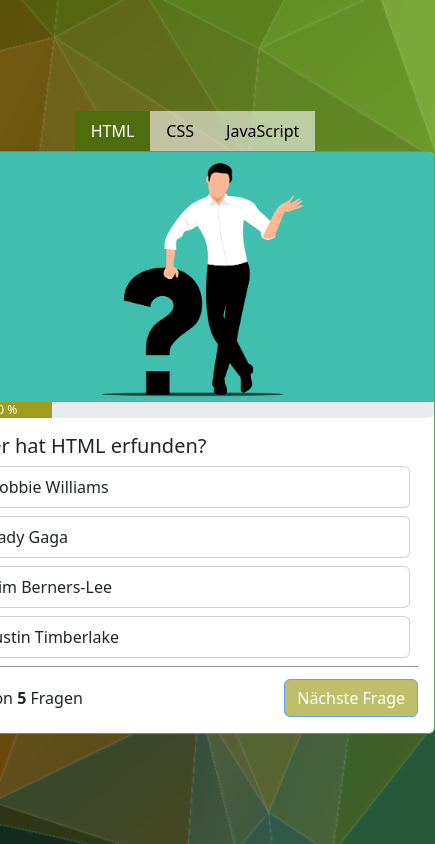
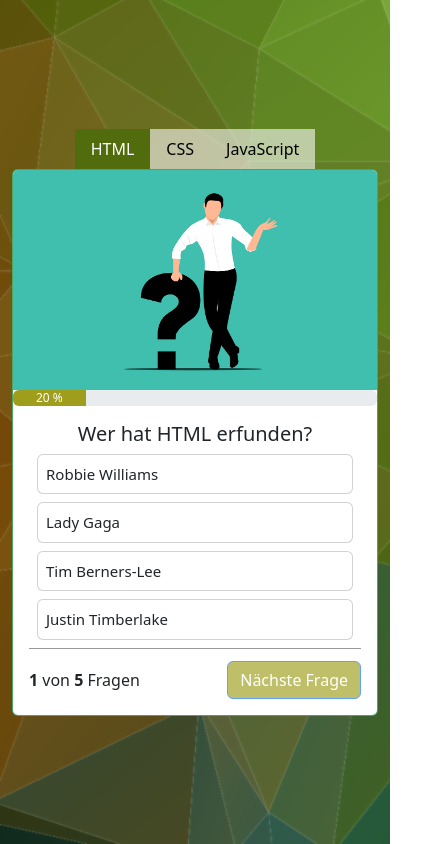
Before and after one commit to JulianMessner/QuizApp, a plain HTML site: page index.html in a window 390 px wide. Shown: the whole page, 435 px wide, since content can reach past the window. Drawn offline with nearby package versions, Linux system fonts and the light colour scheme.

Commit message:
updated design and function to show css and javascript questions

```diff
--- a/index.html
+++ b/index.html
@@ -6,6 +6,7 @@
     <meta name="viewport" content="width=device-width, initial-scale=1.0">
     <title>Quiz App</title>
     <link rel="stylesheet" href="style.css">
+    <link rel="stylesheet" href="media-style.css">
     <script src="script.js"></script>
 
     <!-- Bootstrap Files -->
@@ -20,14 +21,11 @@
     <div class="container">
         <ul class="nav nav-pills" id="pills-tab" role="tablist">
             <li class="nav-item">
-              <a class="nav-link active" id="pills-html-tab" data-toggle="pill" href="#pills-home" role="tab" aria-controls="pills-home" aria-selected="true">HTML</a>
-            </li>
+                <a class="nav-link active" id="pills-html-tab" data-toggle="pill" href="#pills-home" role="tab" aria-controls="pills-home" aria-selected="true" onclick="changeTab('html')">HTML</a>            </li>
             <li class="nav-item">
-              <a class="nav-link non-active" id="pills-css-tab" data-toggle="pill" href="#pills-profile" role="tab" aria-controls="pills-profile" aria-selected="false">CSS</a>
-            </li>
+              <a class="nav-link non-active" id="pills-css-tab" data-toggle="pill" href="#pills-profile" role="tab" aria-controls="pills-profile" aria-selected="false" onclick="changeTab('css')">CSS</a>            </li>
             <li class="nav-item">
-              <a class="nav-link non-active" id="pills-javascript-tab" data-toggle="pill" href="#pills-contact" role="tab" aria-controls="pills-contact" aria-selected="false">JavaScript</a>
-            </li>
+                <a class="nav-link non-active" id="pills-javascript-tab" data-toggle="pill" href="#pills-contact" role="tab" aria-controls="pills-contact" aria-selected="false" onclick="changeTab('javascript')">JavaScript</a>            </li>
           </ul>
         <div class="card quiz-card">
             <img src="./img/header.png" class="card-img-top" id="header-image">
--- /dev/null
+++ b/media-style.css
@@ -0,0 +1,18 @@
+@media (max-width: 500px){
+    .card{
+        width: 100%;
+    }
+
+    .quiz-card{
+        width: 100%;
+    }
+
+    .quiz-answer-card{
+        width: auto;
+        font-size: 15px;
+    }
+
+    #header-image{
+        height: 220px;
+    }
+}
--- a/script.js
+++ b/script.js
@@ -41,6 +41,94 @@
     },
   ];
 
+  let cssQuestions = [
+    {
+      question: "Was ist der Zweck der CSS-Eigenschaft 'margin'?",
+      "answer 1": "Legt die Breite eines Elements fest.",
+      "answer 2": "Definiert den äußeren Abstand eines Elements.",
+      "answer 3": "Steuert die Ausrichtung eines Textes.",
+      "answer 4": "Bestimmt die Schriftart eines Elements.",
+      "right answer": 2,
+    },
+    {
+      question: "Was bewirkt die CSS-Eigenschaft 'display: flex;'?",
+      "answer 1": "Zentriert ein Element horizontal.",
+      "answer 2": "Erstellt einen Rahmen um ein Element.",
+      "answer 3": "Aktiviert den Flexbox-Layout-Modus.",
+      "answer 4": "Ändert die Hintergrundfarbe eines Elements.",
+      "right answer": 3,
+    },
+    {
+      question: "Welche Einheit wird in CSS für Schriftgrößen verwendet?",
+      "answer 1": "Pixel",
+      "answer 2": "Em",
+      "answer 3": "Prozent",
+      "answer 4": "Inch",
+      "right answer": 2,
+    },
+    {
+      question: "Was ist das Pseudo-Element '::before' in CSS?",
+      "answer 1": "Ein Selektor für das erste Element in einer Liste.",
+      "answer 2": "Ein Platzhalter für den Textinhalt eines Elements.",
+      "answer 3": "Ein Effekt, der vor einem Element angezeigt wird.",
+      "answer 4": "Ein Stil für den Rand eines Elements.",
+      "right answer": 2,
+    },
+    {
+      question: "Wie ändert man die Farbe eines Textes in CSS?",
+      "answer 1": "color: red;",
+      "answer 2": "background-color: blue;",
+      "answer 3": "font-color: green;",
+      "answer 4": "text-style: yellow;",
+      "right answer": 1,
+    },
+  ];
+
+
+  let javascriptQuestions = [
+    {
+      question: "Was ist JavaScript?",
+      "answer 1": "Ein Framework für CSS.",
+      "answer 2": "Eine Programmiersprache für Webentwicklung.",
+      "answer 3": "Ein Bildbearbeitungstool.",
+      "answer 4": "Ein Datenbanksystem.",
+      "right answer": 2,
+    },
+    {
+      question: "Was bedeutet 'DOM' in JavaScript?",
+      "answer 1": "Data Object Model",
+      "answer 2": "Document Oriented Model",
+      "answer 3": "Document Object Model",
+      "answer 4": "Digital Output Module",
+      "right answer": 3,
+    },
+    {
+      question: "Welches Schlüsselwort wird in JavaScript verwendet, um eine Funktion zu deklarieren?",
+      "answer 1": "function",
+      "answer 2": "method",
+      "answer 3": "procedure",
+      "answer 4": "define",
+      "right answer": 1,
+    },
+    {
+      question: "Was ist 'AJAX' in JavaScript?",
+      "answer 1": "Ein Animationsframework.",
+      "answer 2": "Eine Bildbearbeitungsbibliothek.",
+      "answer 3": "Asynchronous JavaScript and XML.",
+      "answer 4": "Eine Datenbanksprache.",
+      "right answer": 3,
+    },
+    {
+      question: "Welche Schleifenkonstruktion wird in JavaScript verwendet?",
+      "answer 1": "if-else",
+      "answer 2": "for",
+      "answer 3": "switch",
+      "answer 4": "select",
+      "right answer": 2,
+    },
+  ];
+
+
 
 let rightAnswers = 0;
 
@@ -55,18 +143,35 @@
   showQuestion();
 }
 
+
 function showQuestion() {
     if (gameIsOver()) {
-        showEndScreen();
-  } else {
-    updatePrograssBar();
-    updateToNextQuestion();
+      showEndScreen();
+    } else {
+      updateProgressBar();
+      updateToNextQuestion();
+    }
   }
-}
+
 
 function gameIsOver(){
     return currentQuestion >= questions.length;
 }
+
+function changeTab(tabName) {
+    currentQuestion = 0;
+    restartGame();
+    if (tabName === 'css') {
+      questions = cssQuestions;
+    } else if (tabName === 'javascript') {
+      questions = javascriptQuestions;
+    } else if (tabName === 'html'){
+      questions = htmlQuestions; // Falls es weitere Tabs gibt
+    }
+
+    init();
+
+  }
 
 
 
@@ -99,11 +204,11 @@
 
     document.getElementById("amount-of-questions").innerHTML = questions.length;
     document.getElementById("amount-of-right-answers").innerHTML = rightAnswers;
-    document.getElementById("header-image").src = "./img/trophy.png";
+    document.getElementById("header-image").src = "./img/trophy-new.png";
   }
 
 
-function updatePrograssBar(){
+  function updateProgressBar() {
     let percent = (currentQuestion + 1) / questions.length;
     percent = Math.round(percent * 100);
 
@@ -146,7 +251,7 @@
 
 
 function restartGame() {
-  document.getElementById("end-screen").style = "none";
+  document.getElementById("end-screen").style.display = "none";
   document.getElementById("question-body").style = "";
   document.getElementById("header-image").src = "./img/pencil.jpg";
 
--- a/style.css
+++ b/style.css
@@ -35,6 +35,10 @@
     align-items: center;
     min-height: 100vh;
 
+}
+
+.card-title{
+    text-align: center;
 }
 
 #header-image{
```
Also changed, not shown: img/trophy-new.png (added).
